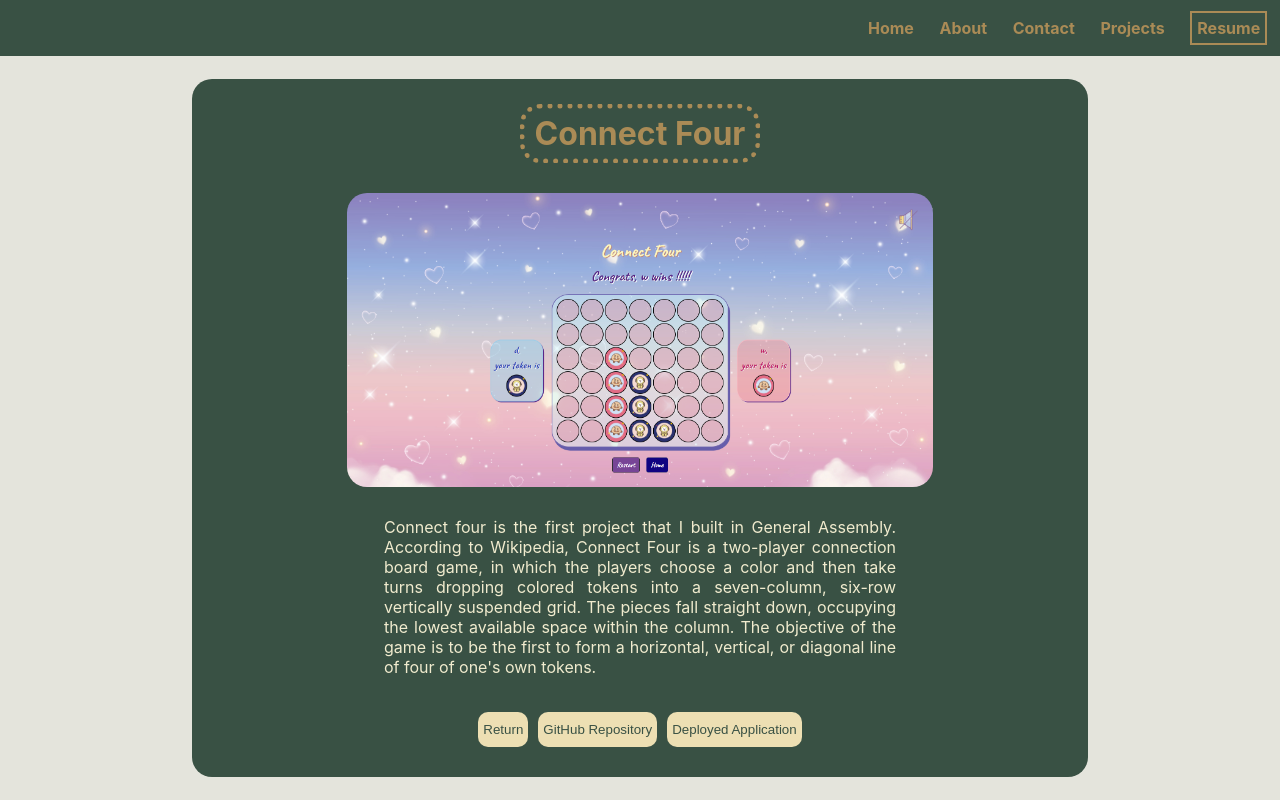
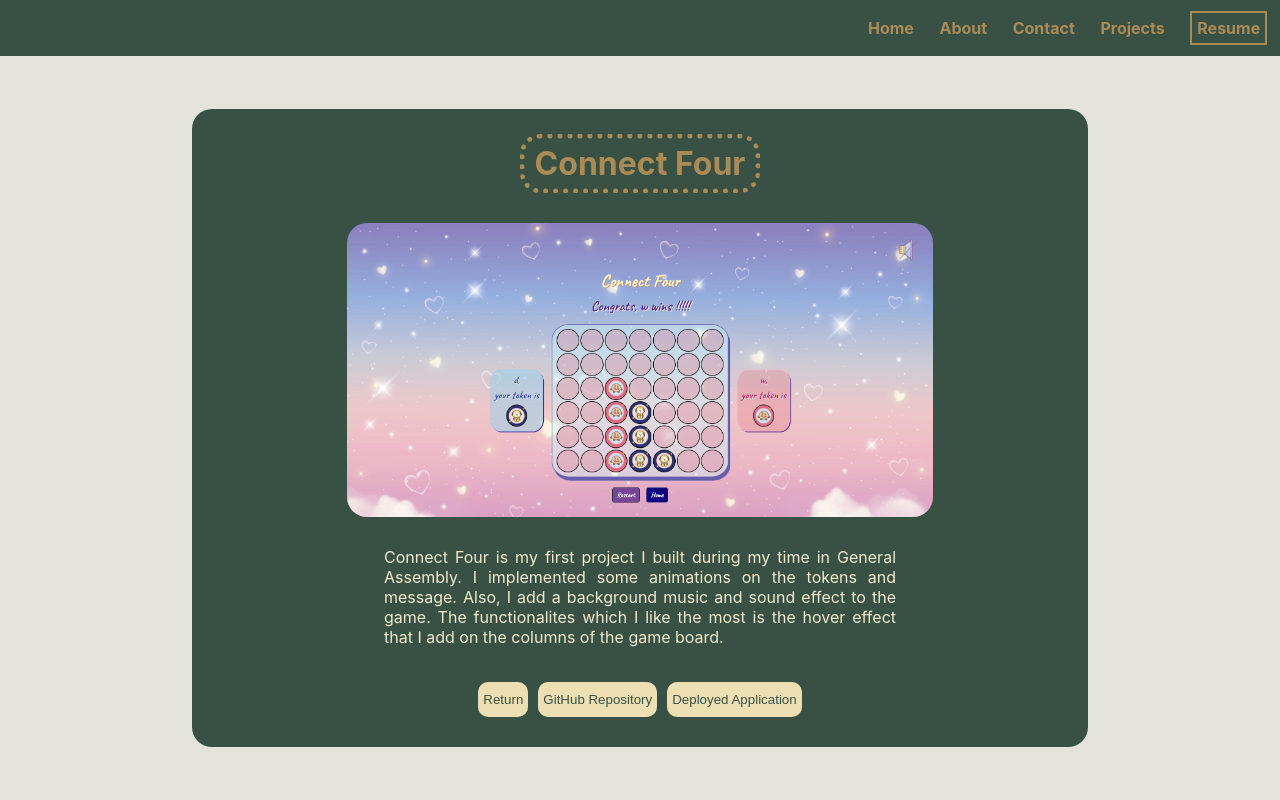
Before and after one commit to chenannchi/portfolio-react, a React (Create React App) app: page /projects/connect-four in a window 1280 px wide. Built offline with nearby package versions, Linux system fonts and the light colour scheme.

Commit message:
add description to connect four

```diff
--- a/src/data/project.js
+++ b/src/data/project.js
@@ -1,14 +1,14 @@
 export const projects = [
   {
     title:"Playlist Collector",
-    description:"Collect your favorite songs by creating some playlists!Share your idea by leaving comments with others below each playlist!Finally, let's heal together by listening to music!",
+    description:"Collect your favorite songs by creating some playlists! Share your idea by leaving comments with others below each playlist! Finally, let's heal together by listening to music!",
     image:"../../images/playlist_collector.png",
     repositoryLink:"https://github.com/chenannchi/playlist-collector",
     deploymentLink:"https://healing-playlist-collector.herokuapp.com/"
   },
   {
     title:"Giftology",
-    description:"Our goal for our application (Giftology) is to reduce the number of hours trying to find the perfect gift for your loved ones. Giftology allows you to create your wishlist and let your friends view your wishlists. It allows users to improve their gift-giving experience by facilitating the communication between gift-givers and receivers. Also, allow for reducing resource waste generated from gifting gone wrong.",
+    description:"Our goal for our application (Giftology) is to reduce the number of hours trying to find the perfect gift for your loved ones. Giftology allows you to create your wishlist and let your friends view your wishlists. Also, it allows users to improve their gift-giving experience by facilitating the communication between gift-givers and receivers. Also, allow for reducing resource waste generated from gifting gone wrong.",
     image:"../../images/giftology.png",
     repositoryLink:"https://github.com/creyes25/giftology-frontend",
     deploymentLink:"https://giftology-madeez.netlify.app/"
@@ -22,7 +22,7 @@ export const projects = [
   },
   {
     title:"Connect Four",
-    description:"Connect four is the first project that I built in General Assembly. According to Wikipedia, Connect Four is a two-player connection board game, in which the players choose a color and then take turns dropping colored tokens into a seven-column, six-row vertically suspended grid. The pieces fall straight down, occupying the lowest available space within the column. The objective of the game is to be the first to form a horizontal, vertical, or diagonal line of four of one's own tokens.",
+    description:"Connect Four is my first project I built during my time in General Assembly. I implemented some animations on the tokens and message. Also, I add a background music and sound effect to the game. The functionalites which I like the most is the hover effect that I add on the columns of the game board.",
     image:"../../images/connect4.png",
     repositoryLink:"https://github.com/chenannchi/Connect-Four",
     deploymentLink:"https://anchi-chen-connect-four.netlify.app/game.html?"
```
